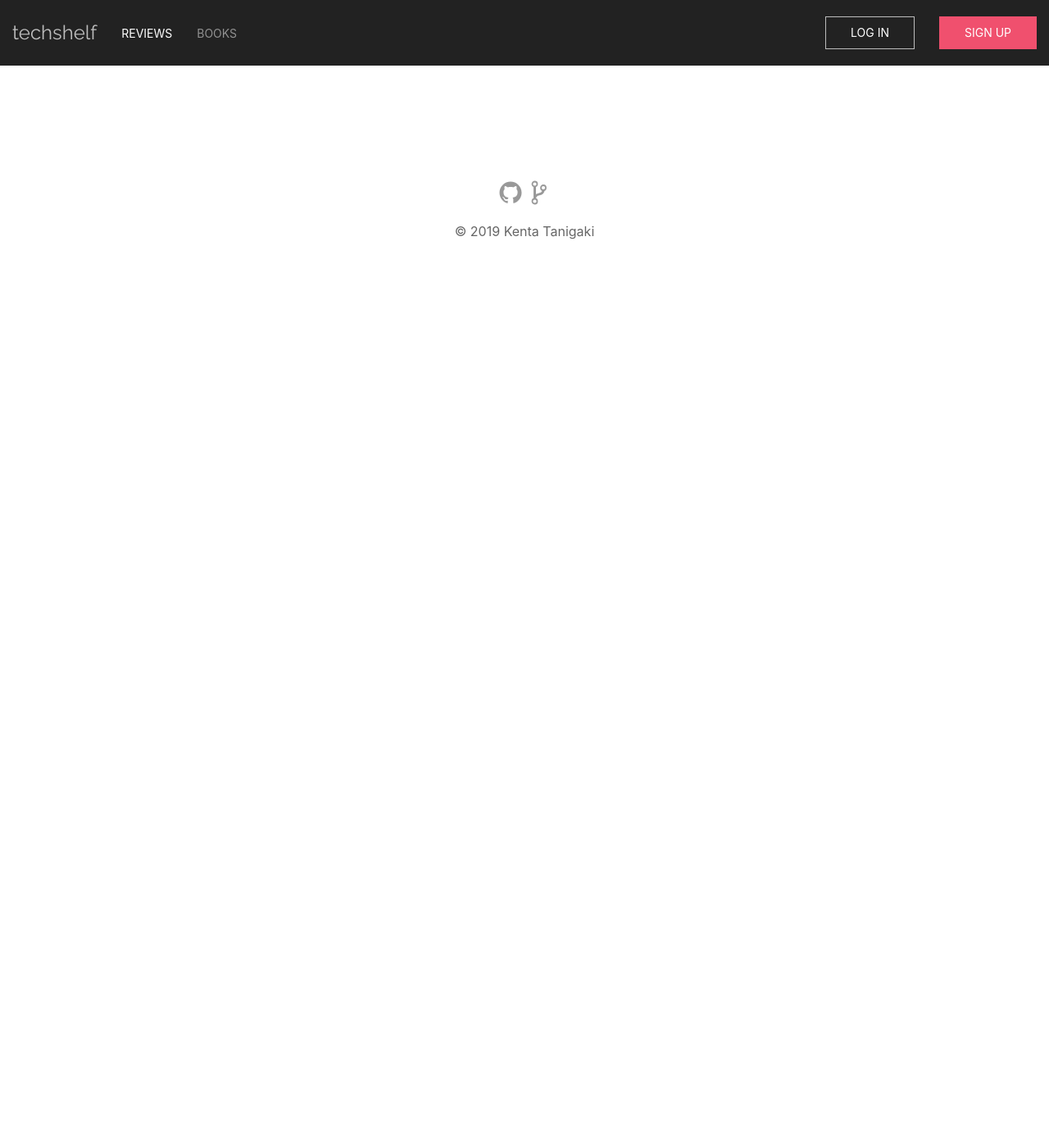
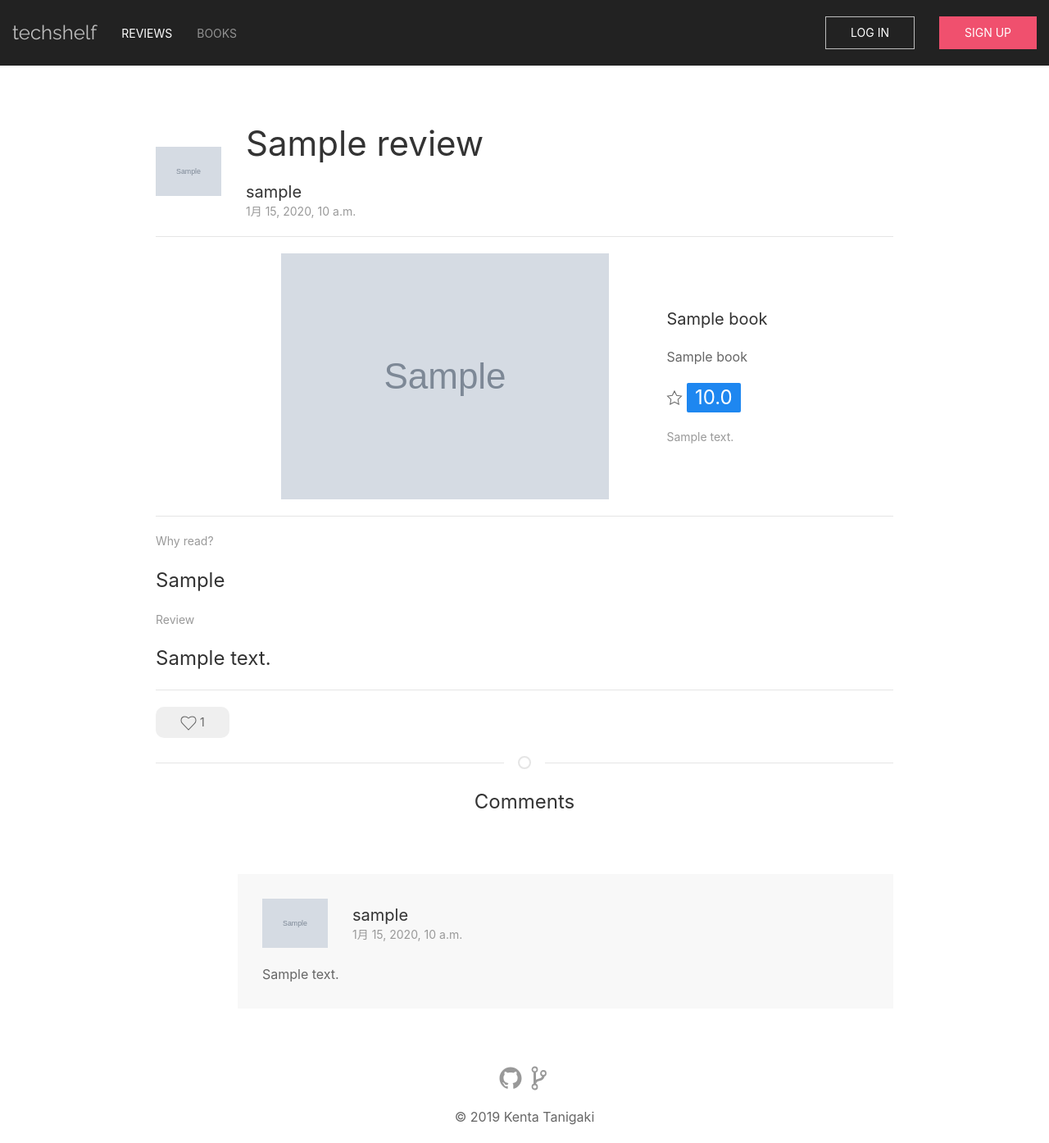
Before and after one commit to skyloken/techshelf, a Django app: page /reviews/1/ in a window 1280 px wide. Shown: the whole page at 82% size. Before the commit the page ends 292 px from the top, so only its background shows below. Run offline with Django 3.2, Linux system fonts and the light colour scheme; tables that the repository leaves empty hold one stand-in row (values such as "Sample post"); grey boxes marked "Sample" are stand-in pictures; parts of the project's set-up code (start-up, migrations or seed data) failed here and were passed over; some libraries are stand-ins or nearby versions.

Commit message:
レビュー詳細画面を作成

```diff
--- a/app/static/app/js/ajax.js
+++ b/app/static/app/js/ajax.js
@@ -11,7 +11,7 @@ $(function () {
                     likeButton.addClass("like-button-on");
                 }
             }, error: function (error) {
-                console.log("error")
+                console.log("error");
             }
         })
     });
--- a/app/templates/app/book_detail.html
+++ b/app/templates/app/book_detail.html
@@ -43,7 +43,7 @@
             <div>
                 <span uk-icon="star"></span>
                 {% if not ave_score %}
-                    <div class="uk-label uk-label-danger uk-text-large">0.0</div>
+                    <div class="uk-label uk-background-secondary uk-text-large">—</div>
                 {% elif ave_score >= 4.0 %}
                     <div class="uk-label uk-text-large">{{ ave_score | floatformat:1 }}</div>
                 {% elif ave_score >= 3.0 %}
--- a/app/templates/app/books.html
+++ b/app/templates/app/books.html
@@ -41,7 +41,7 @@
                 <div class="uk-margin-top uk-text-center">
                     <span uk-icon="star"></span>
                     {% if not book.ave_score %}
-                        <div class="uk-label uk-label-danger uk-text-large">0.0</div>
+                        <div class="uk-label uk-background-secondary uk-text-large">—</div>
                     {% elif book.ave_score >= 4.0 %}
                         <div class="uk-label uk-text-large">{{ book.ave_score | floatformat:1 }}</div>
                     {% elif book.ave_score >= 3.0 %}
--- a/app/templates/app/layouts/nav.html
+++ b/app/templates/app/layouts/nav.html
@@ -23,7 +23,7 @@
                 </ul>
             {% else %}
                 <div class="uk-navbar-item uk-visible@s">
-                    <a class="uk-button uk-button-default" href="{% url 'login' %}">Log in</a>
+                    <a class="uk-button uk-button-default" href="{% url 'login' %}?next={{ request.path }}">Log in</a>
                 </div>
                 <div class="uk-navbar-item uk-visible@s">
                     <a class="uk-button uk-button-danger" href="{% url 'signup' %}">Sign up</a>
--- a/app/templates/app/review_detail.html
+++ b/app/templates/app/review_detail.html
@@ -7,4 +7,108 @@
 
 {% block content %}
 
+    <ul class="uk-comment-list">
+        <li>
+            <article class="uk-comment uk-visible-toggle" tabindex="-1">
+                <header class="uk-comment-header uk-position-relative">
+                    <div class="uk-grid-medium uk-flex-middle" uk-grid>
+                        <div class="uk-width-auto">
+                            <a href="#">
+                                <img class="uk-comment-avatar" src="{{ review.user.icon.url }}" width="80" height="80"
+                                     alt="">
+                            </a>
+                        </div>
+                        <div class="uk-width-expand">
+                            <h1>{{ review.title }}</h1>
+                            <h4 class="uk-comment-title uk-margin-remove">
+                                <a class="uk-link-reset" href="#">{{ review.user.username }}</a>
+                            </h4>
+                            <p class="uk-comment-meta uk-margin-remove-top">{{ review.reviewed_at }}</p>
+                        </div>
+                    </div>
+                </header>
+                <div class="uk-comment-body">
+                    <hr>
+                    <div class="uk-grid-large uk-flex-center uk-flex-middle" uk-grid>
+                        <div class="uk-width-auto">
+                            <a href="{% url 'book_detail' review.book.id %}"><img
+                                    src="{{ review.book.image_link }}"></a>
+                        </div>
+                        <div class="uk-width-auto">
+                            <h4>
+                                <a href="{% url 'book_detail' review.book.id %}"
+                                   class="uk-link-heading">{{ review.book.title }}</a>
+                            </h4>
+                            {% if review.book.subtitle %}
+                                <p>{{ review.book.subtitle }}</p>
+                            {% endif %}
+                            <span uk-icon="star"></span>
+                            {% if review.score >= 4.0 %}
+                                <div class="uk-label uk-text-large">{{ review.score | floatformat:1 }}</div>
+                            {% elif review.score >= 3.0 %}
+                                <div class="uk-label uk-label-success uk-text-large">{{ review.score | floatformat:1 }}</div>
+                            {% elif review.score >= 2.0 %}
+                                <div class="uk-label uk-label-warning uk-text-large">{{ review.score | floatformat:1 }}</div>
+                            {% else %}
+                                <div class="uk-label uk-label-danger uk-text-large">{{ review.score | floatformat:1 }}</div>
+                            {% endif %}
+                            <p class="uk-text-meta">{{ review.book.description | linebreaksbr | truncatechars:100 }}</p>
+                        </div>
+                    </div>
+                    <hr>
+                    <p class="uk-text-meta">Why read?</p>
+                    <p class="uk-text-lead">{{ review.reason | linebreaksbr }}</p>
+                    <p class="uk-text-meta">Review</p>
+                    <p class="uk-text-lead">{{ review.body | linebreaksbr }}</p>
+                </div>
+                <hr>
+                <button class="uk-button like-button" data-href="{{ review.get_api_like_url }}">
+                    <span uk-icon="heart"></span>
+                    <span class="liked-count">{{ review.likes.count }}</span>
+                </button>
+            </article>
+
+            <hr class="uk-divider-icon">
+
+            <p class="uk-text-lead uk-text-center uk-margin-top">Comments</p>
+            {% if review.comment_set.all %}
+                <ul>
+                    {% for comment in review.comment_set.all %}
+                        <li>
+                            <article class="uk-comment uk-comment-primary uk-visible-toggle" tabindex="-1">
+                                <header class="uk-comment-header uk-position-relative">
+                                    <div class="uk-grid-medium uk-flex-middle" uk-grid>
+                                        <div class="uk-width-auto">
+                                            <a href="#">
+                                                <img class="uk-comment-avatar" src="{{ comment.user.icon.url }}"
+                                                     width="80" height="80" alt="">
+                                            </a>
+                                        </div>
+                                        <div class="uk-width-expand">
+                                            <h4 class="uk-comment-title uk-margin-remove">
+                                                <a class="uk-link-reset" href="#">{{ comment.user.username }}</a>
+                                            </h4>
+                                            <p class="uk-comment-meta uk-margin-remove-top">
+                                                {{ comment.commented_at }}
+                                            </p>
+                                        </div>
+                                    </div>
+                                </header>
+                                <div class="uk-comment-body">
+                                    <p>{{ comment.body | linebreaksbr }}</p>
+                                </div>
+                            </article>
+                        </li>
+                    {% endfor %}
+                </ul>
+            {% else %}
+                <p class="uk-text-center">まだコメントがありません</p>
+            {% endif %}
+        </li>
+    </ul>
+
 {% endblock %}
+
+{% block js %}
+    <script src="{% static 'app/js/ajax.js' %}"></script>
+{% endblock %}
```
Also changed, not shown: app/templates/app/index.html (+5 -5 lines).
